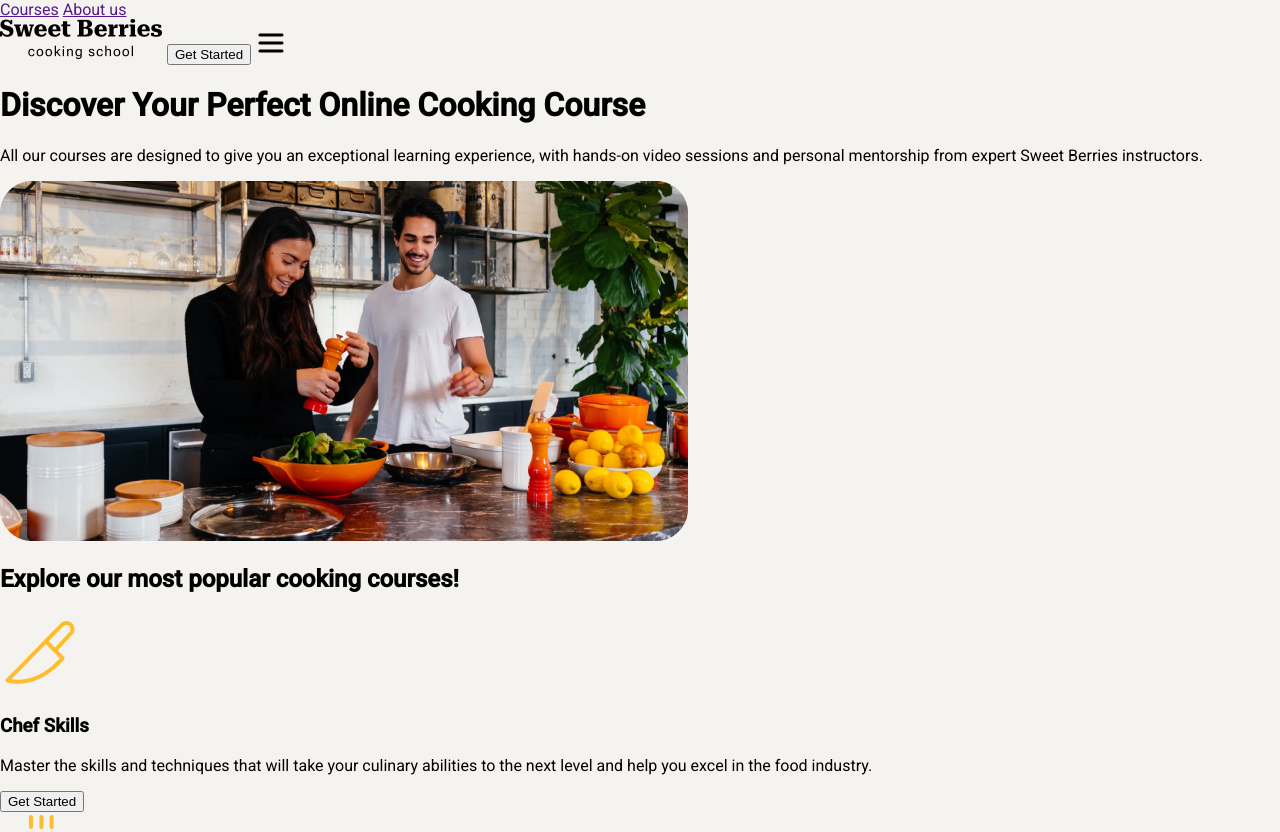
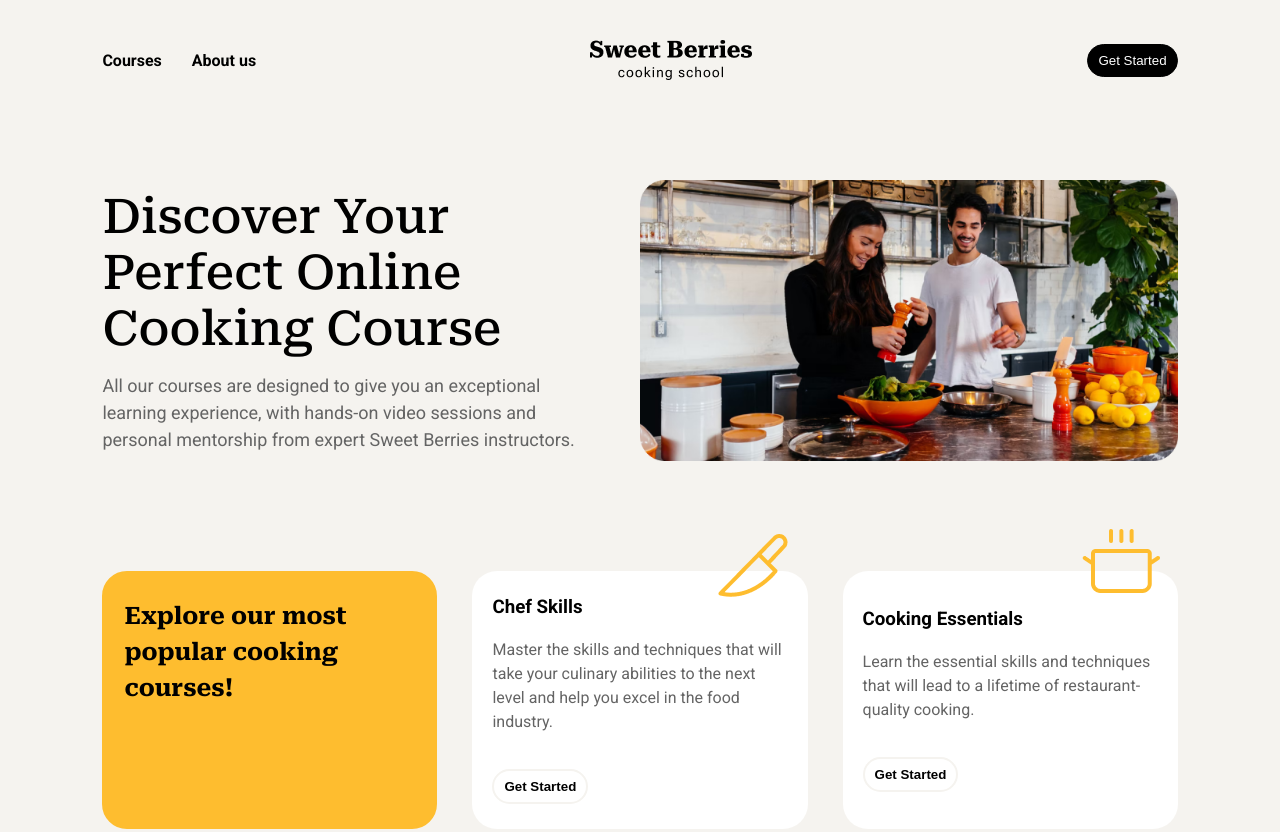
Before and after one commit to taniaCaroCode/SweetBerries, a plain HTML site: page index.html in a window 1280 px wide. Shown: the top 832 px of the page. Drawn offline with Linux system fonts and the light colour scheme.

Commit message:
added media queries, style.css

```diff
--- a/style.css
+++ b/style.css
@@ -1,3 +1,8 @@
+@import url('https://fonts.googleapis.com/css2?family=Roboto+Serif:wght@300;400;500;700&family=Roboto:wght@400;500;700&display=swap');
+
+
+
+
 :root {
     --light-gray: #F5F3EF;
     --gray: #DCDCDC;
@@ -7,10 +12,289 @@
     --yellow: #FEBD2F;
 }
 
-body {
+
+* {
+
     margin: 0;
     padding: 0;
     box-sizing: border-box;
+
+}
+
+body {
+
     font-family: 'Roboto', sans-serif;
     background: var(--light-gray);
+    height: 100vh;
+    margin: 0 auto;
+
+    display: grid;
+
+    grid-template-rows: repeat(4, auto);
+    grid-template-areas:
+    "header header"
+    "slogan slogan"
+    "cards cards"
+    "footer footer";
+
 }
+
+p{
+    color: var(--dark-gray);
+}
+
+
+
+header{
+    grid-area: header;
+    display: flex;
+    justify-content: space-between;
+    align-items: center;
+    padding: 40px 8%;
+    margin-bottom: 40px;
+
+}
+
+header a{
+    color: var(--black);
+    text-decoration: none;
+    font-weight: bold;
+
+
+}
+
+
+header button{
+
+    background-color: var(--black);
+    border: 1px solid var(--black);
+    color: var(--white);
+    padding: 8px 10px;
+    border-radius: 20px;
+
+}
+
+nav{
+    display: flex;
+    align-content: center;
+    column-gap: 30px;
+
+}
+
+.hamburguer-menu{
+
+    display: none;
+}
+
+
+
+.slogan{
+
+    grid-area: slogan;
+    margin-bottom: 30px;
+    padding: 20px 8%;
+    display: grid;
+    grid-template-columns: auto 50%;
+    column-gap: 45px;
+    justify-content: space-between;
+    align-items: center;
+
+
+
+}
+
+.slogan-info{
+    display: flex;
+    flex-direction: column;
+    justify-content: center;
+    align-items: space-between;
+
+}
+
+.slogan-info h1{
+
+        font-family: 'Roboto Serif';
+        font-size: 48px;
+        font-weight: 500;
+        margin-bottom: 15px;
+}
+
+ .slogan-info p{
+
+    font-family: 'Roboto';
+    font-size: 18px;
+    font-weight: 400;
+    line-height: 1.5;
+
+}
+
+.slogan img{
+
+    width: 100%;
+    object-fit: cover;
+
+}
+
+
+
+
+.card-container{
+    grid-area: cards;
+    display: grid;
+    grid-template-columns: repeat(3, 1fr);
+    padding: 60px 8%;
+    row-gap: 75px;
+    column-gap: 35px;
+}
+
+.card-container h2{
+    border: solid 2px var(--yellow);
+    background-color: var(--yellow);
+    display: flex;
+    flex-direction: column;
+    justify-content: flex-start;
+    align-content: center;
+    font-weight: bold;
+    line-height: 1.5;
+    font-family: 'Roboto Serif';
+
+}
+
+.card-container p{
+
+    font-family: 'Roboto';
+    font-size: 16px;
+    font-weight: 400;
+    line-height: 1.5;
+}
+
+
+ .icon {
+    position: absolute;
+    top: -45px;
+    right: 15px;
+
+ }
+
+.cooking-courses-card{
+    position: relative;
+    background-color: var(--white);
+    border-radius: 25px;
+    padding: 25px 20px;
+    display: flex;
+    flex-direction: column;
+    align-items: flex-start;
+    justify-content: center;
+
+}
+
+
+.cooking-courses-card p{
+    margin-top: 20px;
+    margin-bottom: 35px;
+}
+
+.get-started-button {
+
+    border: solid 2px var(--light-gray);
+    background-color: var(--white);
+    padding: 8px 10px;
+    border-radius: 20px;
+    font-weight: bolder;
+
+
+
+}
+
+footer{
+
+    grid-area: footer;
+    background-color: var(--yellow);
+    display: flex;
+    flex-direction: column;
+    align-items: center;
+    justify-items: center;
+    padding: 40px 8%;
+
+
+}
+
+@media all and (max-width: 2000px){
+    .hamburguer-menu{
+        display: none;
+   }
+
+}
+
+
+@media all and (max-width: 1000px){
+
+.hamburguer-menu{
+     display: none;
+}
+
+.slogan{
+    display: grid;
+    grid-template: repeat(1, 1fr) / auto;
+    text-align: center;
+
+}
+
+.slogan img{
+
+    margin-top: 25px;
+
+}
+
+.card-container{
+    grid-template-columns: repeat(2, 1fr);
+
+}
+
+}
+
+@media all and (max-width: 600px){
+
+
+
+    header{
+        display: flex;
+        justify-content: center;
+        position: relative;
+
+    }
+
+    header button, nav{
+
+       display: none;
+
+    }
+
+    .slogan-info h1 {
+
+        font-size: 34px ;
+
+
+    }
+
+    .slogan img{
+
+        margin-top: 25px;
+    }
+
+    .hamburguer-menu{
+        display: flex;
+        position: absolute;
+        right: 8%;
+        top: 40px;
+
+    }
+
+
+
+.card-container{
+    grid-template-columns: 1fr;
+
+}
+
+}
```
